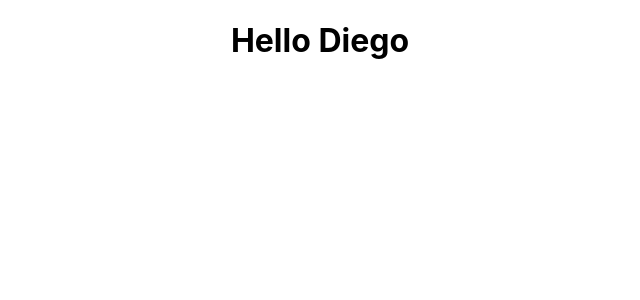
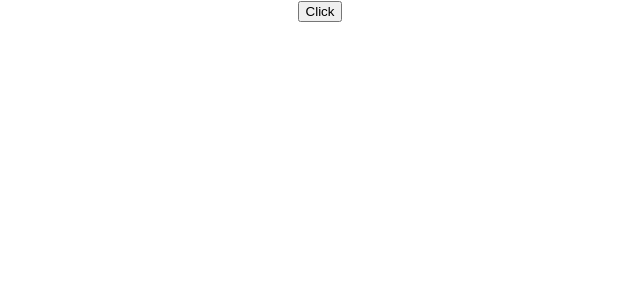
Before and after one commit to dyhalmeida/react-tutorial, a React (Create React App) app: page / in a window 1280 px wide. Shown: the top 300 px of the page, without its empty margins (320-960 px from the left). Built offline with nearby package versions, Linux system fonts and the light colour scheme.

Commit message:
10 - Event handling

```diff
--- a/src/App.js
+++ b/src/App.js
@@ -1,12 +1,12 @@
 import React from 'react';
 import './App.css';
 
-import Hello from './components/Hello';
+import EventHandling from './components/EventHandling';
 
 function App() {
   return (
     <div className="App">
-      <Hello name="Diego" />
+      <EventHandling/>
     </div>
   );
 }
--- /dev/null
+++ b/src/components/EventHandling/index.js
@@ -0,0 +1,12 @@
+import React from 'react';
+
+const EventHandling = () => {
+
+  const handleClick = () => alert('Button Clicked');
+  return (
+    <button onClick={handleClick}>Click</button>
+  );
+
+}
+
+export default EventHandling;
```
